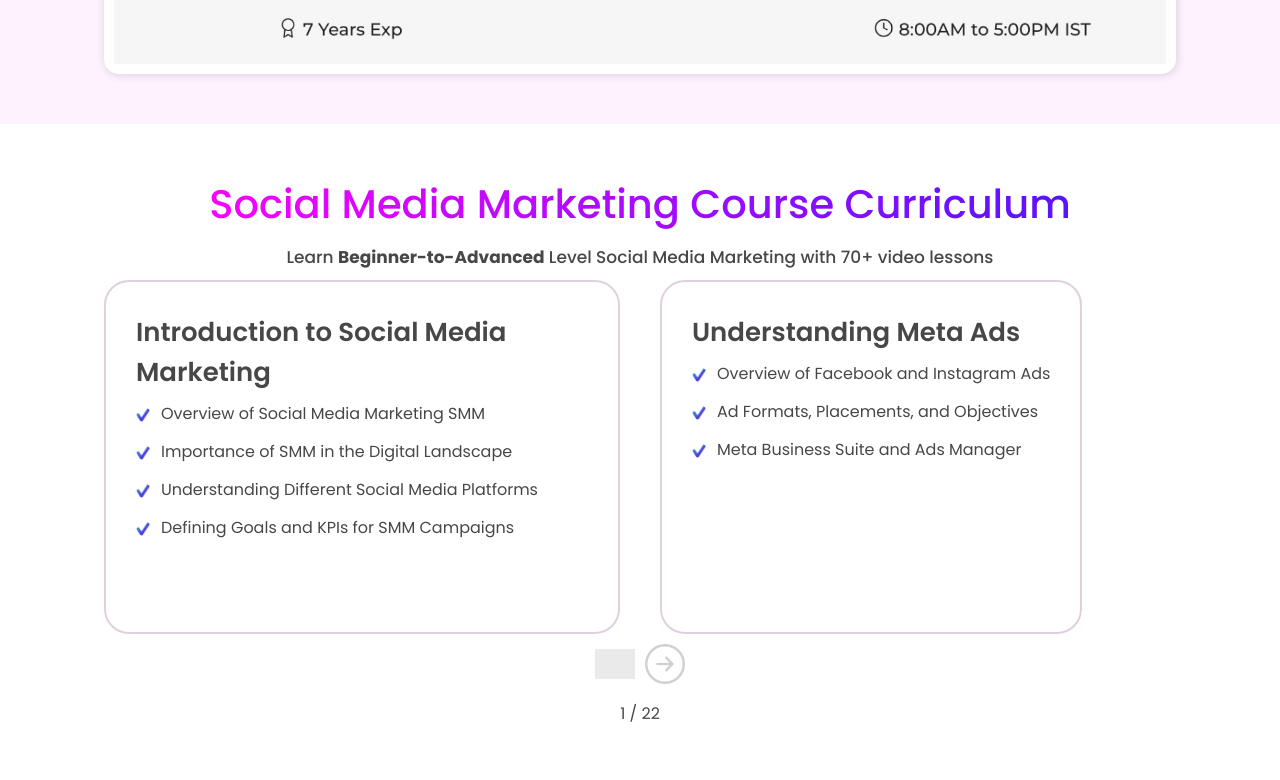
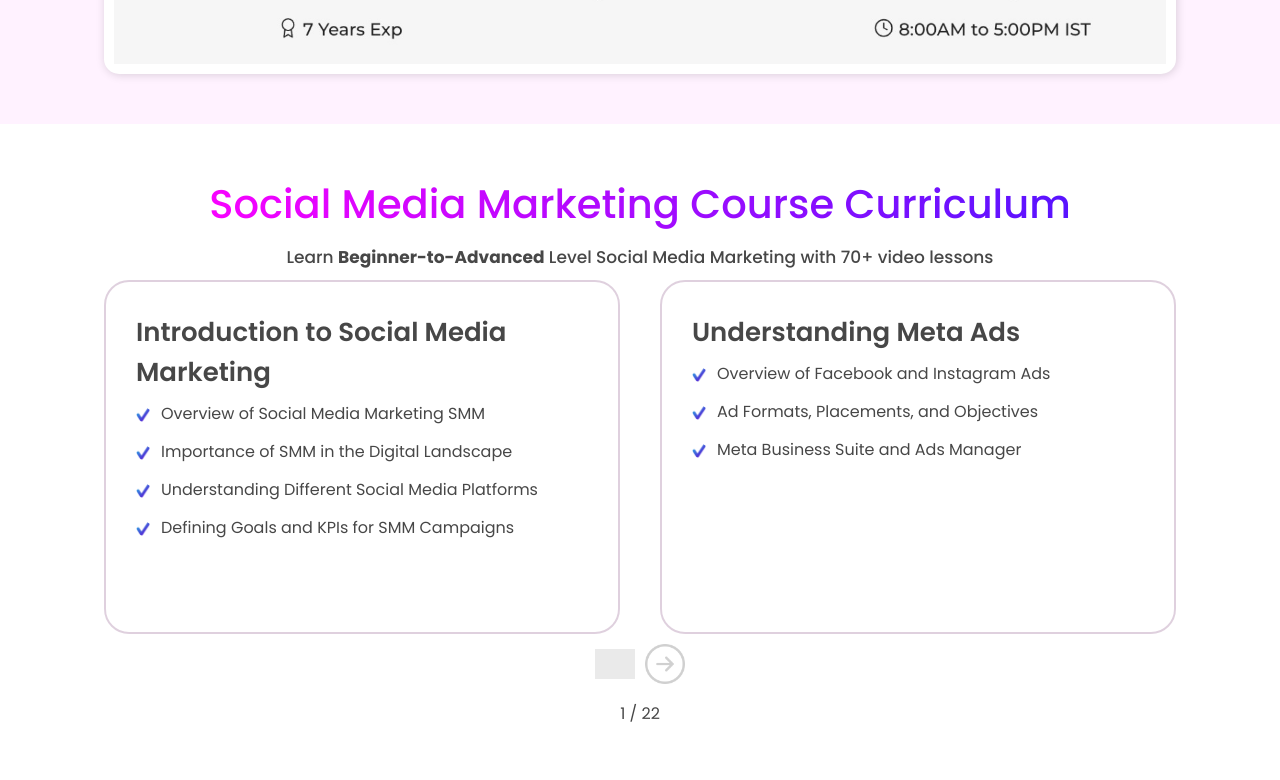
Before and after one commit to YourMarketingMastery/YourMarketingMastery, a Next.js app in the folder project/: page / in a window 1280 px wide. Shown: the part 3314-4094 px from the top of the page. Built offline with nearby package versions, Linux system fonts and the light colour scheme; grey boxes are pictures that could not be loaded; a web font is replaced by a local one.

Commit message:
updation completed

```diff
--- a/project/package.json
+++ b/project/package.json
@@ -10,6 +10,7 @@
   },
   "dependencies": {
     "aos": "^2.3.4",
+    "locomotive-scroll": "^4.1.4",
     "next": "14.2.5",
     "react": "^18",
     "react-countup": "^6.5.3",
--- a/project/pages/index.js
+++ b/project/pages/index.js
@@ -90,6 +90,7 @@ const Index = () => {
       ],
     },
   ]);
+
   const [selectedFaq, setSelectedFaq] = useState(faq[0]);
 
   const faqSelector = (id) => {
@@ -105,6 +106,7 @@ const Index = () => {
   return (
     <div>
       <div className={home.mainbody}>
+
         {/* -----------Digital Marketing Mastery----------------- */}
         <div className={`${home.p1_main_body} container`}>
           <div className={`${home.p1_body1} `}>
@@ -179,6 +181,7 @@ const Index = () => {
             </div>
           </div>
         </div>
+
         {/* --------GOOGLE RATING Card---------- */}
         <div
           className={`${home.p2_main_body} `}
--- a/project/styles/Home.module.css
+++ b/project/styles/Home.module.css
@@ -501,6 +501,7 @@
   flex-direction: column;
   gap: 15px;
   min-height: 300px;
+  width: 100%;
   /* height: 100%; */
   padding: 30px 30px;
   border: 2px solid rgba(82, 0, 77, 0.185);
```
Also changed, not shown: project/components/layout.js (+7 -2 lines), 1 other file (tests, documents, lock files or other folders).
